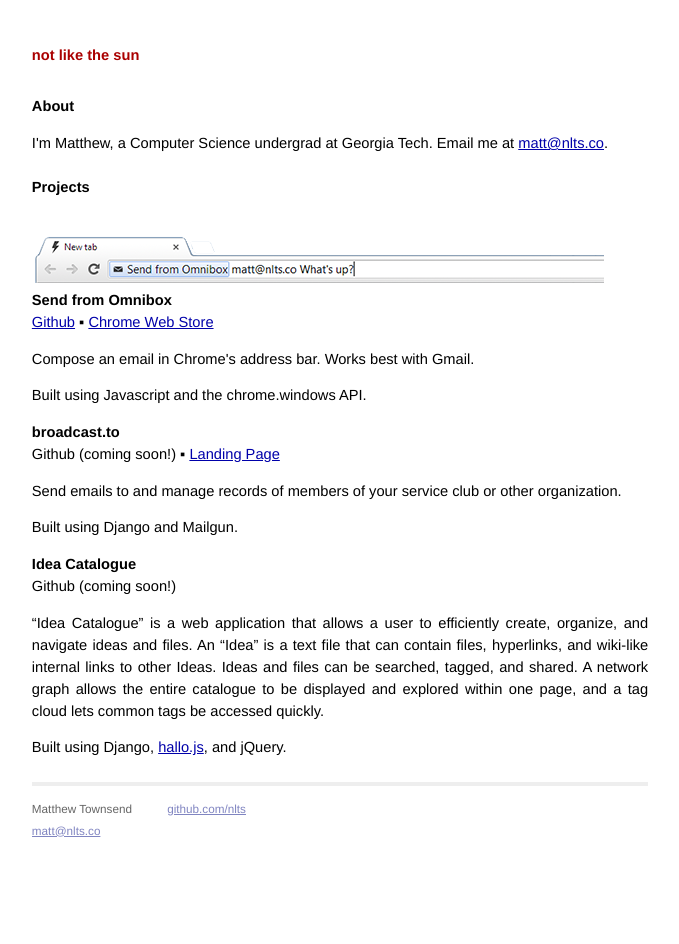
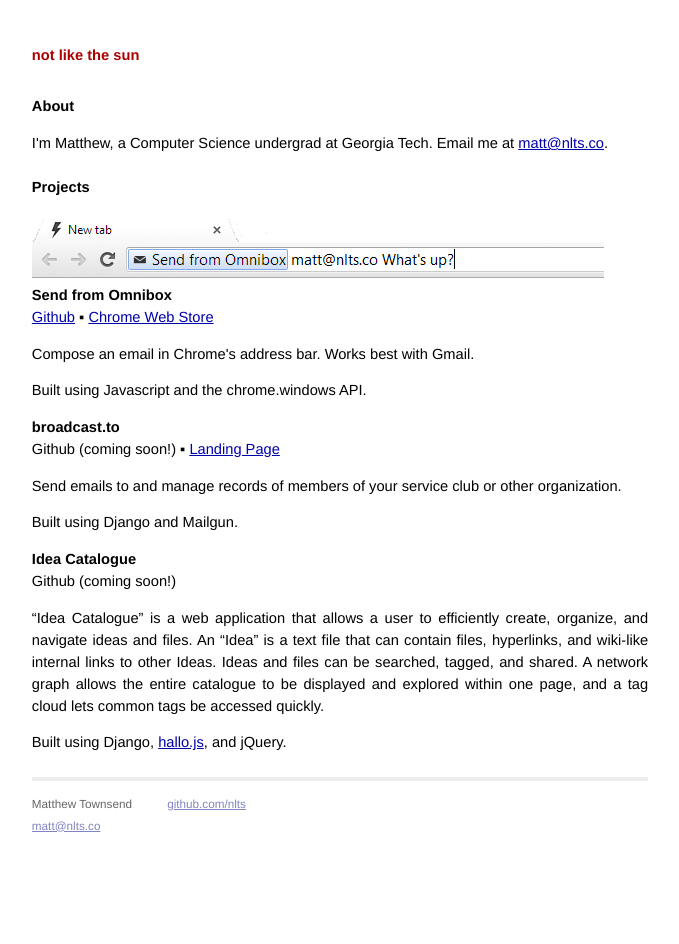
Before and after one commit to radioblazer/nlts.github.com, a Jekyll site: the page built from index.html, in a window 1280 px wide. Shown: the whole page, without its empty margins (300-979 px from the left). Built offline with Jekyll 4.4.1, drawn with Linux system fonts in a browser that asks for light colours; Markdown is read by kramdown in place of the engine named in the settings.

Commit message:
update Omnibox image in index.html

```diff
--- a/index.html
+++ b/index.html
@@ -8,7 +8,7 @@ title: not like the sun
     <div>I'm Matthew, a Computer Science undergrad at Georgia Tech. Email me at <a href="mailto:matt@nlts.co">matt@nlts.co</a>.</div>
     <br>
     <h1>Projects</h1>
-    <img src="/images/omnibox-inline.png" width="572" height="70"/>
+    <img src="/images/inline-omnibox.png" width="572" height="65"/>
     <h2>Send from Omnibox</h2>
     <div><a href="http://github.com/nlts/Send-from-Omnibox/">Github</a> ▪ <a href="https://chrome.google.com/webstore/detail/send-from-omnibox/pfebpahfiklkbdgdacdcdojjejhpbkgc">Chrome Web Store</a>
         <p>Compose an email in Chrome's address bar. Works best with Gmail.</p>
```
Also changed, not shown: images/inline-omnibox.png (added).
